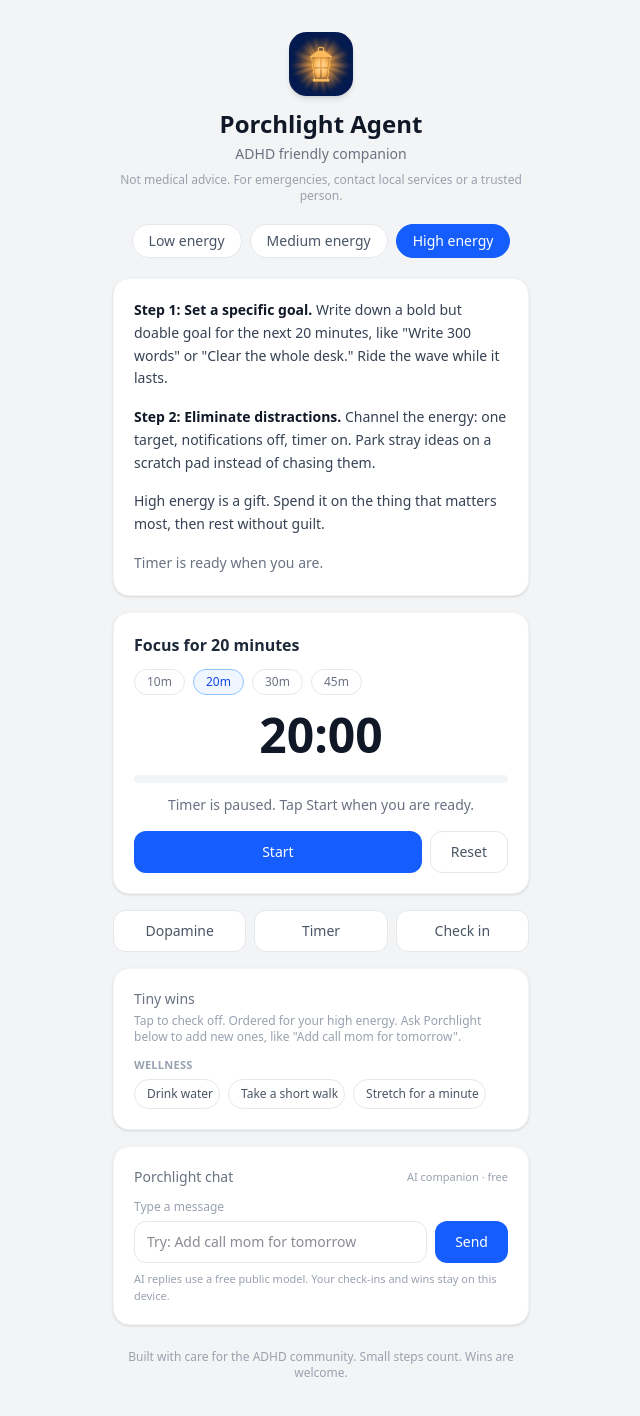
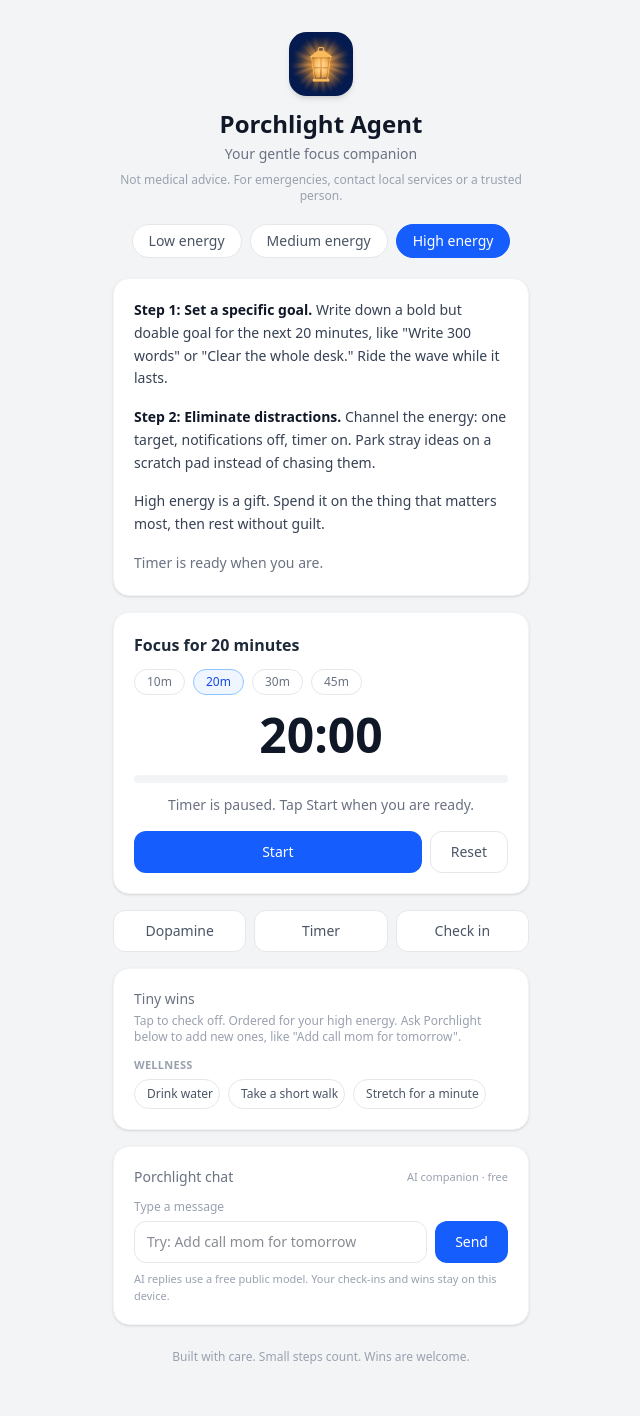
Before and after one commit to rvyasa6/porchlight_agent, a Next.js app: page / in a window 1280 px wide. Shown: the top 1416 px of the page, without its empty margins (319-959 px from the left). Built offline with nearby package versions, Linux system fonts and the light colour scheme.

Commit message:
Rebrand to gentle focus companion, extension v1.2.0

```diff
--- a/app/layout.tsx
+++ b/app/layout.tsx
@@ -4,7 +4,7 @@ import "./globals.css";
 export const metadata: Metadata = {
   title: "Porchlight Agent",
   description:
-    "ADHD-friendly companion: gentle focus sprints, energy-aware steps, tiny wins, and check-ins.",
+    "Gentle focus companion: energy-aware sprints, tiny wins, and check-ins.",
   manifest: "/manifest.webmanifest",
   appleWebApp: {
     capable: true,
--- a/app/page.tsx
+++ b/app/page.tsx
@@ -106,7 +106,7 @@ export default function Home() {
             className="w-16 h-16 mx-auto mb-3 rounded-[1.1rem] shadow-md"
           />
           <h1 className="text-2xl font-bold text-gray-900">Porchlight Agent</h1>
-          <p className="text-sm text-gray-500 mt-1">ADHD friendly companion</p>
+          <p className="text-sm text-gray-500 mt-1">Your gentle focus companion</p>
           <p className="text-xs text-gray-400 mt-2">
             Not medical advice. For emergencies, contact local services or a trusted person.
           </p>
@@ -182,7 +182,7 @@ export default function Home() {
         </div>
 
         <footer className="text-center text-xs text-gray-400 pb-4">
-          Built with care for the ADHD community. Small steps count. Wins are welcome.
+          Built with care. Small steps count. Wins are welcome.
         </footer>
       </div>
 
```
